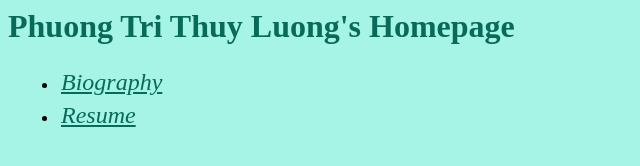
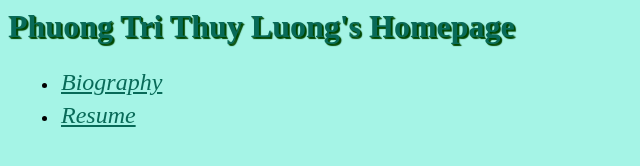
Before and after one commit to pluong01/pluong01.github.io, a plain HTML site: page index.html in a window 1280 px wide. Shown: the whole page, without its empty margins (0-640 px from the left). Drawn offline with Linux system fonts and the light colour scheme.

Commit message:
adjust index style, missing pix

```diff
--- a/indexstyle.css
+++ b/indexstyle.css
@@ -5,6 +5,7 @@ body {
 h1 {
 	color: rgb(8, 106, 88);
 	font-weight: bolder;
+	text-shadow: 1px 1px 1px rgb(1, 71, 1), 2px 2px 1px rgb(1, 71, 1);
 }
 
 #mainMenu {
```
